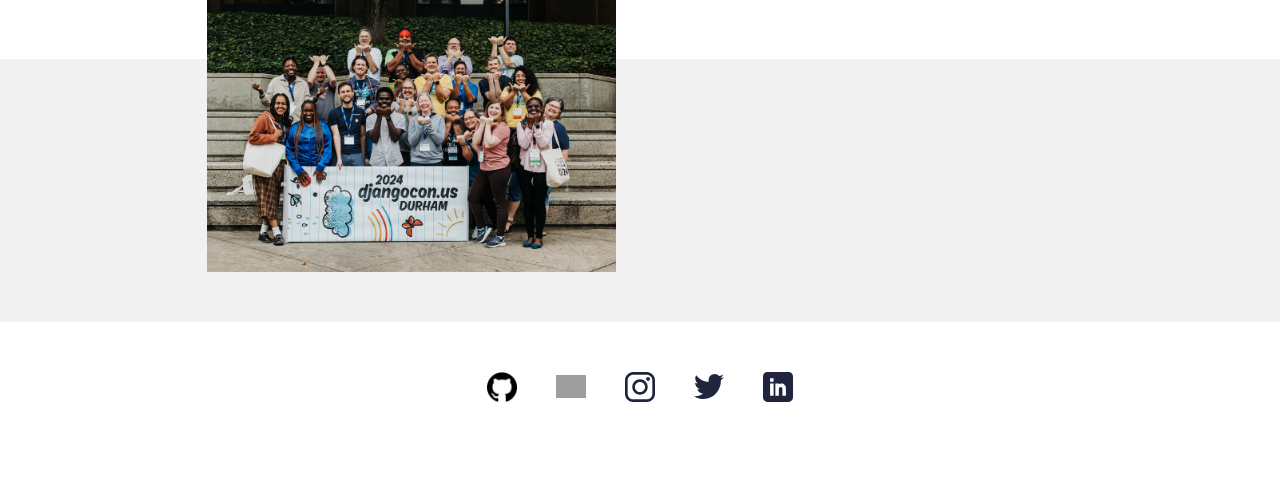
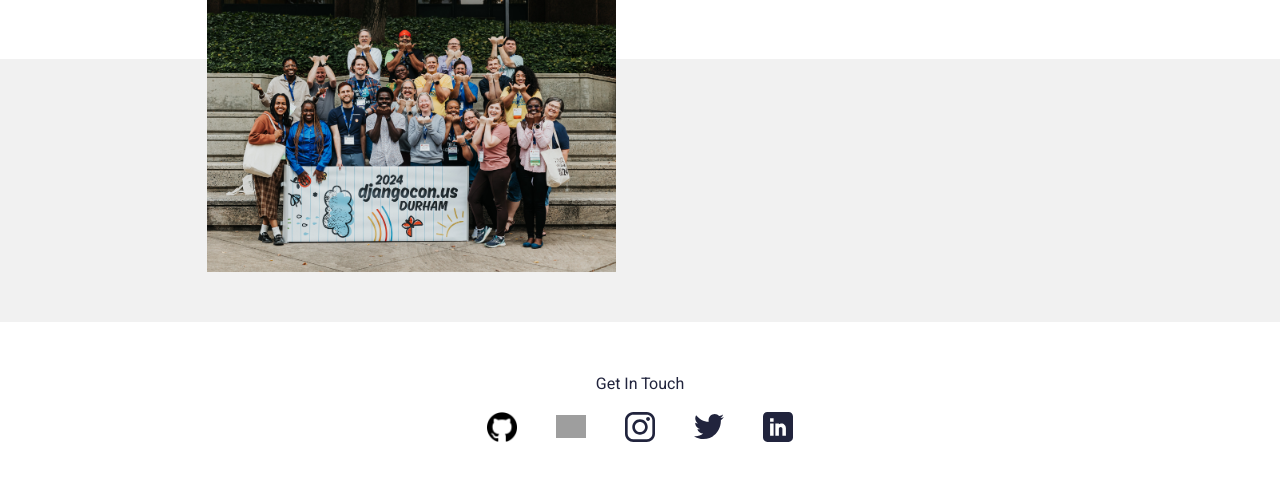
Before and after one commit to Kudzmat/myworld, a Django app: page /blog/ in a window 1280 px wide. Shown: the part 581-1073 px from the top of the page. Before the commit the page ends 983 px from the top, so only its background shows below. Run offline with Django 4.2, Linux system fonts and the light colour scheme; data comes from the database, SQL or seed files in the repository; some libraries are stand-ins or nearby versions; grey boxes are pictures that could not be loaded.

Commit message:
Update footer.html
added "get in touch" message

```diff
--- a/myWorldSite/main/templates/main/partials/footer.html
+++ b/myWorldSite/main/templates/main/partials/footer.html
@@ -5,6 +5,7 @@
 <footer>
     <div class="footerCol">
     <div class="container">
+        <p><b></b><i></i>Get In Touch</i></b></p>
         <ul class="socialCol">
         <li><a href="https://github.com/Kudzmat"><img src="{% static 'images/github2.png' %}" alt="..."></a></li>
             <li><a href="https://medium.com/@kudzayibamhare"><img src="{% static 'images/medium-logo.webp' %}" alt="..."></a></li>
```
